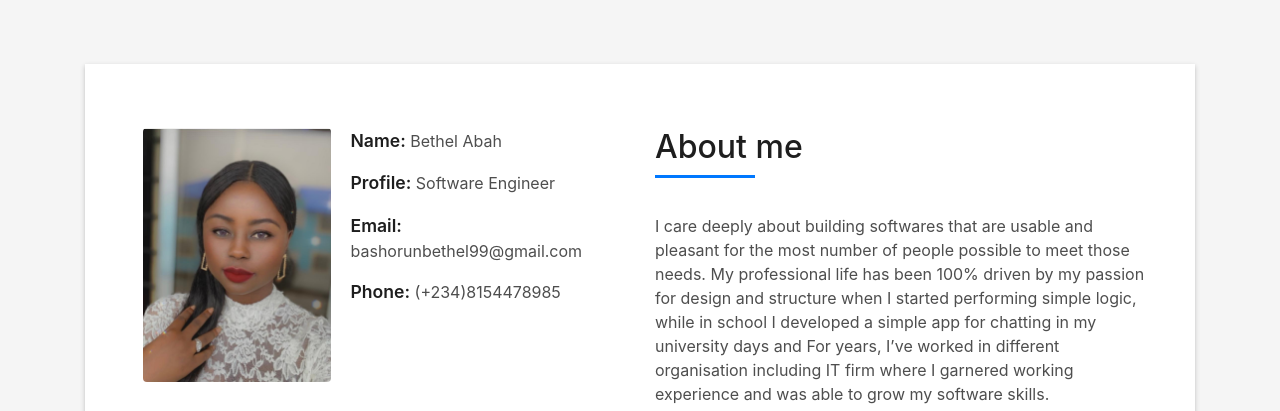
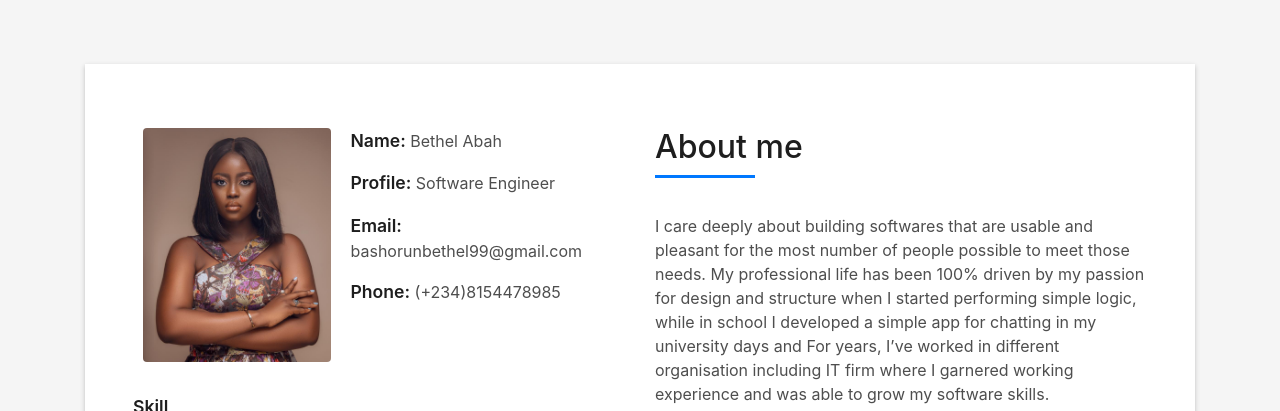
Before and after one commit to stoneGal/Portfolio, a plain HTML site: page index.html in a window 1280 px wide. Shown: the part 800-1211 px from the top of the page. Drawn offline with Linux system fonts and the light colour scheme; files whose address does not match are found by name; a web font is replaced by a local one.

Commit message:
Update index.html

```diff
--- a/index.html
+++ b/index.html
@@ -101,7 +101,7 @@
                   <div class="row">
                     <div class="col-sm-6 col-md-5">
                       <div class="about-img">
-                        <img src="assets/face4.jpeg" class="img-fluid rounded b-shadow-a" alt="">
+                        <img src="assets/imagePic2.jpeg" class="img-fluid rounded b-shadow-a" alt="">
                       </div>
                     </div>
                     <div class="col-sm-6 col-md-7">
```
